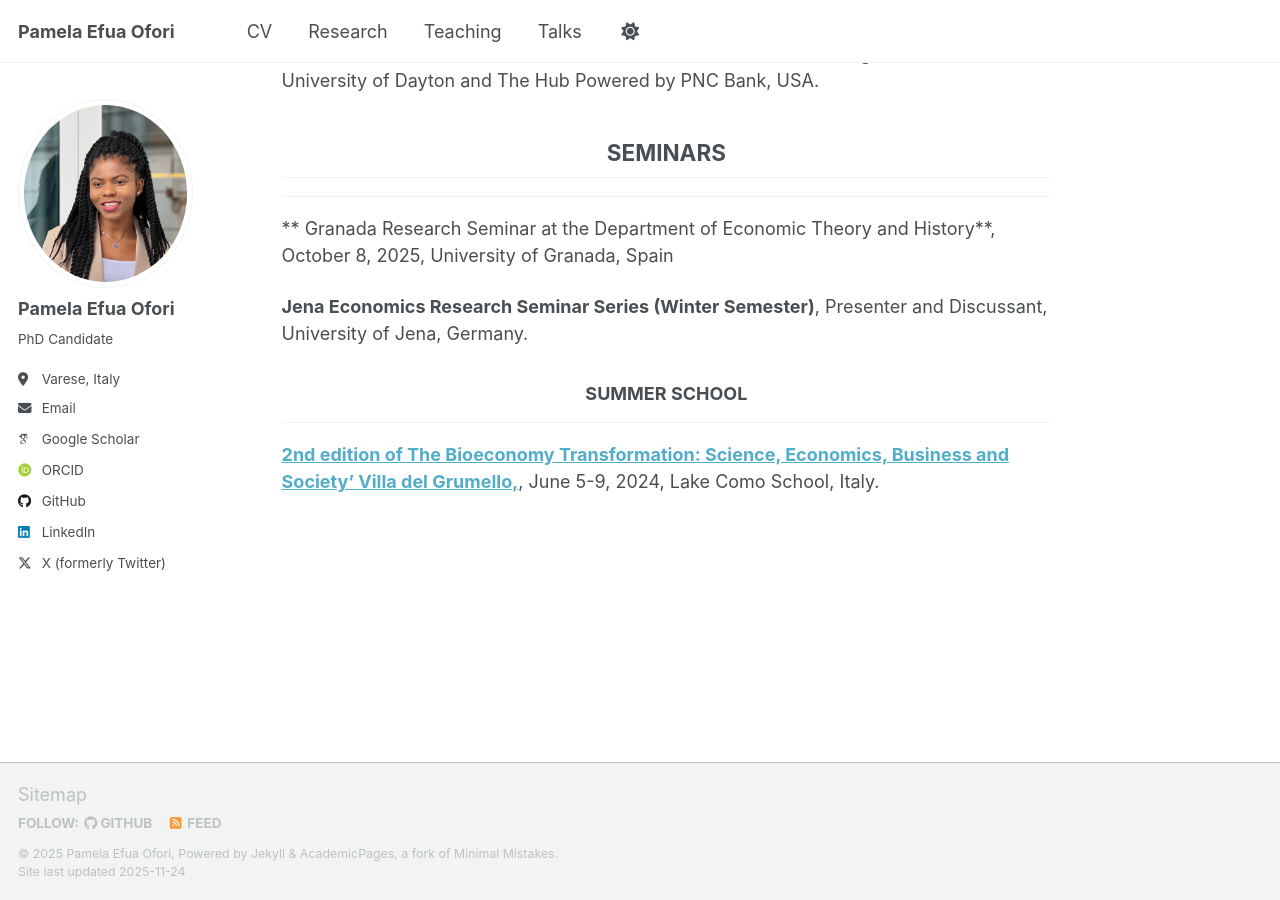
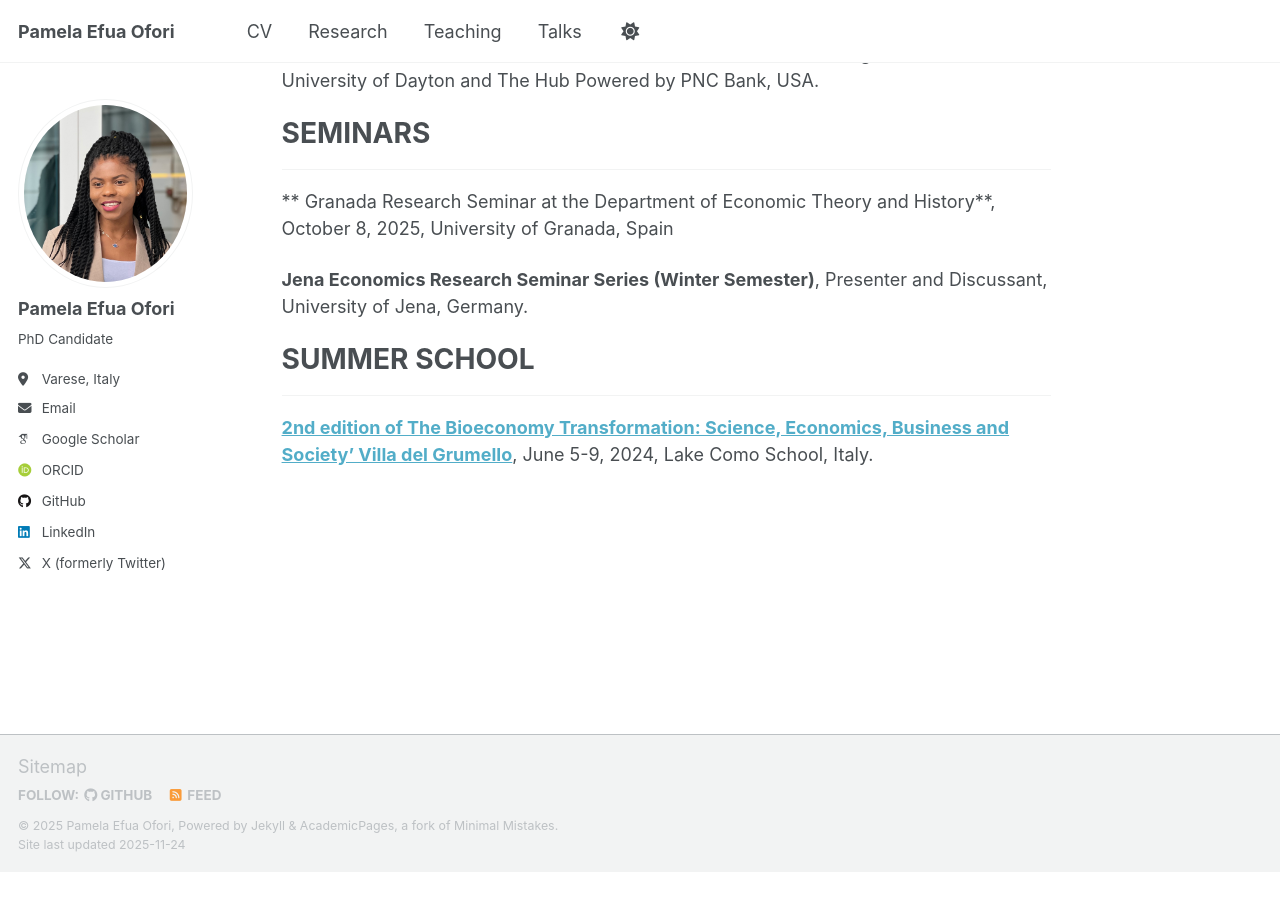
Before and after one commit to PEOFORI/peofori.github.io, a Jekyll site: the page built from _pages/talk.md, in a window 1280 px wide and 900 px high, scrolled down 873 px. Built offline with Jekyll 4.4.1, drawn with Linux system fonts in a browser that asks for light colours; some web fonts are replaced; a script that is not in the unit is left out; after the commit the page ends 1745 px from its top, so only the background shows below that.

```diff
--- a/_pages/talk.md
+++ b/_pages/talk.md
@@ -10,7 +10,7 @@ permalink: /talk/
 <iframe src="https://www.googletagmanager.com/ns.html?id=GTM-PNS829G" height="0" width="0" style="display:none;visibility:hidden"></iframe>
 
 
-# <center> CONFERENCES AND WORKSHOPS </center>
+# CONFERENCES AND WORKSHOPS
 - - -
 **[Insubria 3rd year PhD Workshop 2025](https://dieco.uninsubria.it/it/eventi/3d-year-phd-workshop)**, March 6-9, 2025, Boston, MA, USA. <br/>
 
@@ -35,7 +35,7 @@ permalink: /talk/
 **[1st International Conference on Finance for the Common Good](https://vizja.pl/en/2024/04/16/1st-international-conference-on-finance-for-the-common-good-icfcg/)**, August 8-10, 2024, The University of Dayton and The Hub Powered by PNC Bank, USA.   <br/>
 
 
-## <center> SEMINARS </center>
+# SEMINARS
 - - -
 
 ** Granada Research Seminar at the Department of Economic Theory and History**, October 8, 2025, University of Granada, Spain  <br/>
@@ -44,7 +44,7 @@ permalink: /talk/
 
 
 
-### <center> SUMMER SCHOOL </center>
+# SUMMER SCHOOL
 - - -
 
-**[2nd edition of The Bioeconomy Transformation: Science, Economics, Business and Society’ Villa del Grumello,](https://lakecomoschool.org/wp-content/uploads/2023/11/BTSE.pdf)**,   June 5-9, 2024, Lake Como School, Italy.  <br/>
+**[2nd edition of The Bioeconomy Transformation: Science, Economics, Business and Society’ Villa del Grumello](https://lakecomoschool.org/wp-content/uploads/2023/11/BTSE.pdf)**,   June 5-9, 2024, Lake Como School, Italy.  <br/>
```
